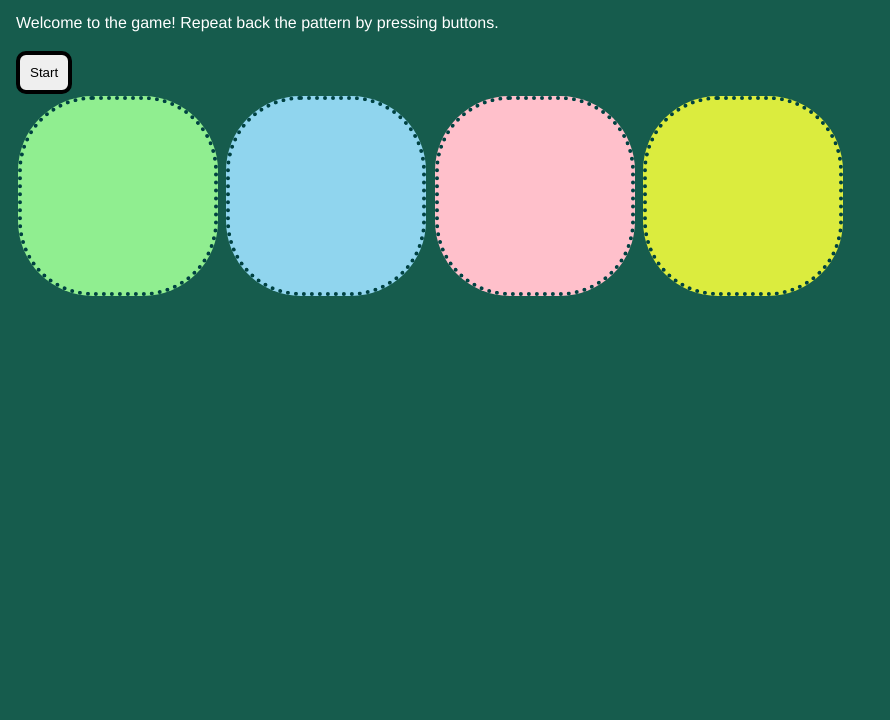
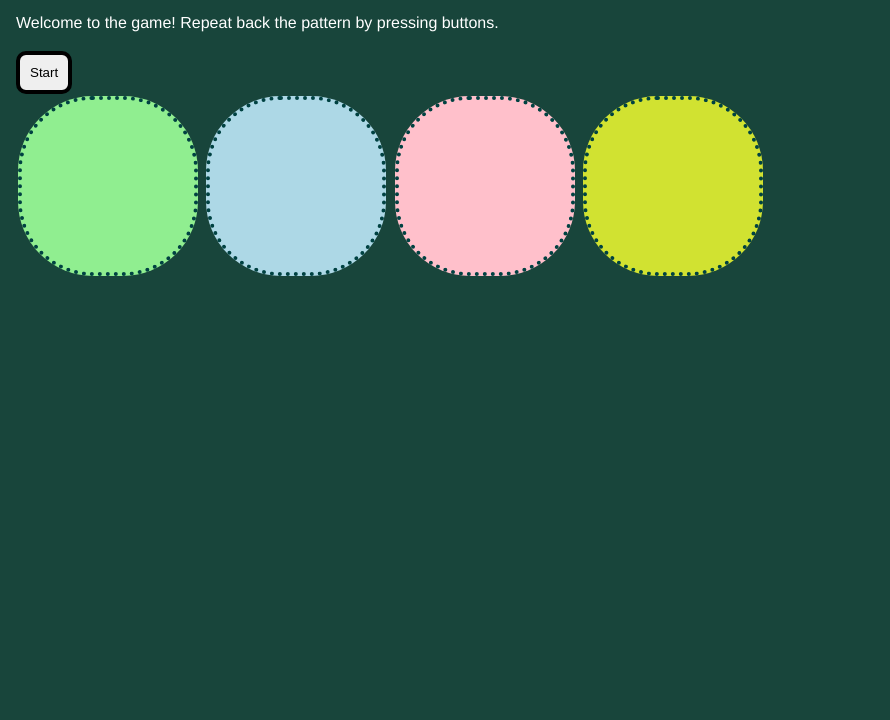
Before and after one commit to TahminaM/LightAndSound_MemoryGame, a plain HTML site: page index.html in a window 1280 px wide. Shown: the part 80-800 px from the top of the page, without its empty margins (0-890 px from the left). Drawn offline with Linux system fonts and the light colour scheme.

Commit message:
Updated files

```diff
--- a/script.js
+++ b/script.js
@@ -5,7 +5,7 @@ const nextClueWaitTime = 1000; //how long to wait before starting playback of th
 
 
 //Global Variables
-var pattern = [2, 2, 4, 3, 2, 1, 2, 4];
+var pattern = [2, 3, 4, 3, 2, 1];
 var progress = 0;
 var gamePlaying = false;
 var tonePlaying = false;
--- a/style.css
+++ b/style.css
@@ -19,7 +19,7 @@ video {   /* images and videos max out at full width */
 
 
 body {  /* adjust typography defaults */
-  background-color:#165c4d;
+  background-color:#18453b;
   color: white;
   margin: 1rem;
   font-family: helvetica, arial, sans-serif;
@@ -38,8 +38,8 @@ button{
 }
 
 #gameButtonArea > button {
-  width:200px;
-  height:200px;
+  width:180px;
+  height:180px;
   margin:2px;
   border-radius: 75px;
   border-style: dotted;
@@ -55,14 +55,14 @@ button{
     background: lightgreen;
 }
 #button1:active, #button1.lit {
-    background:rgb(7, 224, 7);
+    background:green;
 }
 
 
 #button2 {
-    background: rgb(144, 213, 238);
+    background: lightblue;
 }
-#button2:active, #button1.lit {
+#button2:active, #button2.lit {
     background:blue;
 }
 
@@ -70,14 +70,14 @@ button{
 #button3 {
     background:pink;
 }
-#button3:active, #button1.lit {
+#button3:active, #button3.lit {
     background:hotpink;
 }
 
 
 #button4 {
-    background: #dbec3e;
+    background: #d1e231;
 }
-#button4:active, #button1.lit {
+#button4:active, #button4.lit {
     background:#ffba00;
 }
```
Also changed, not shown: 1 other file.
